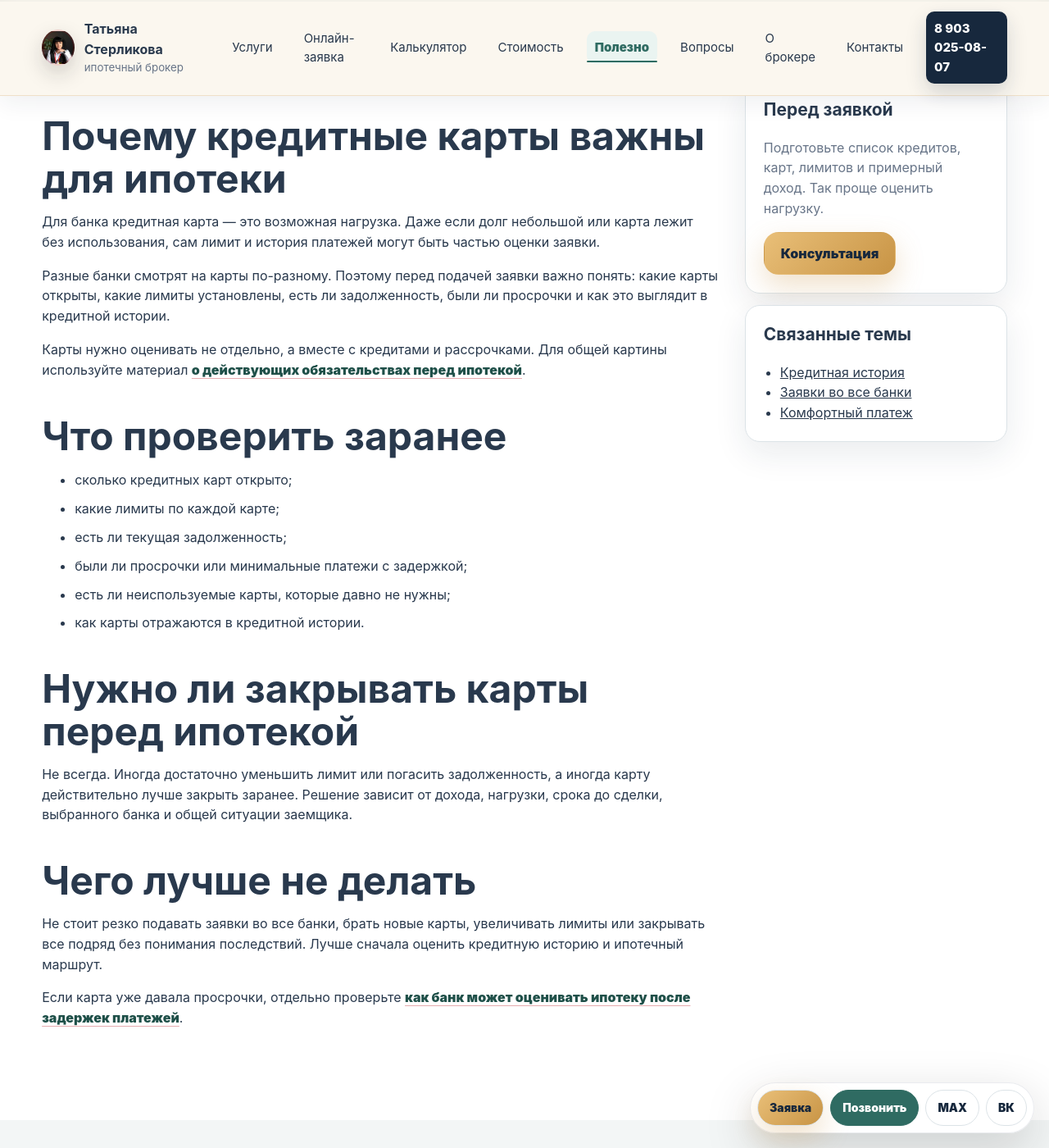
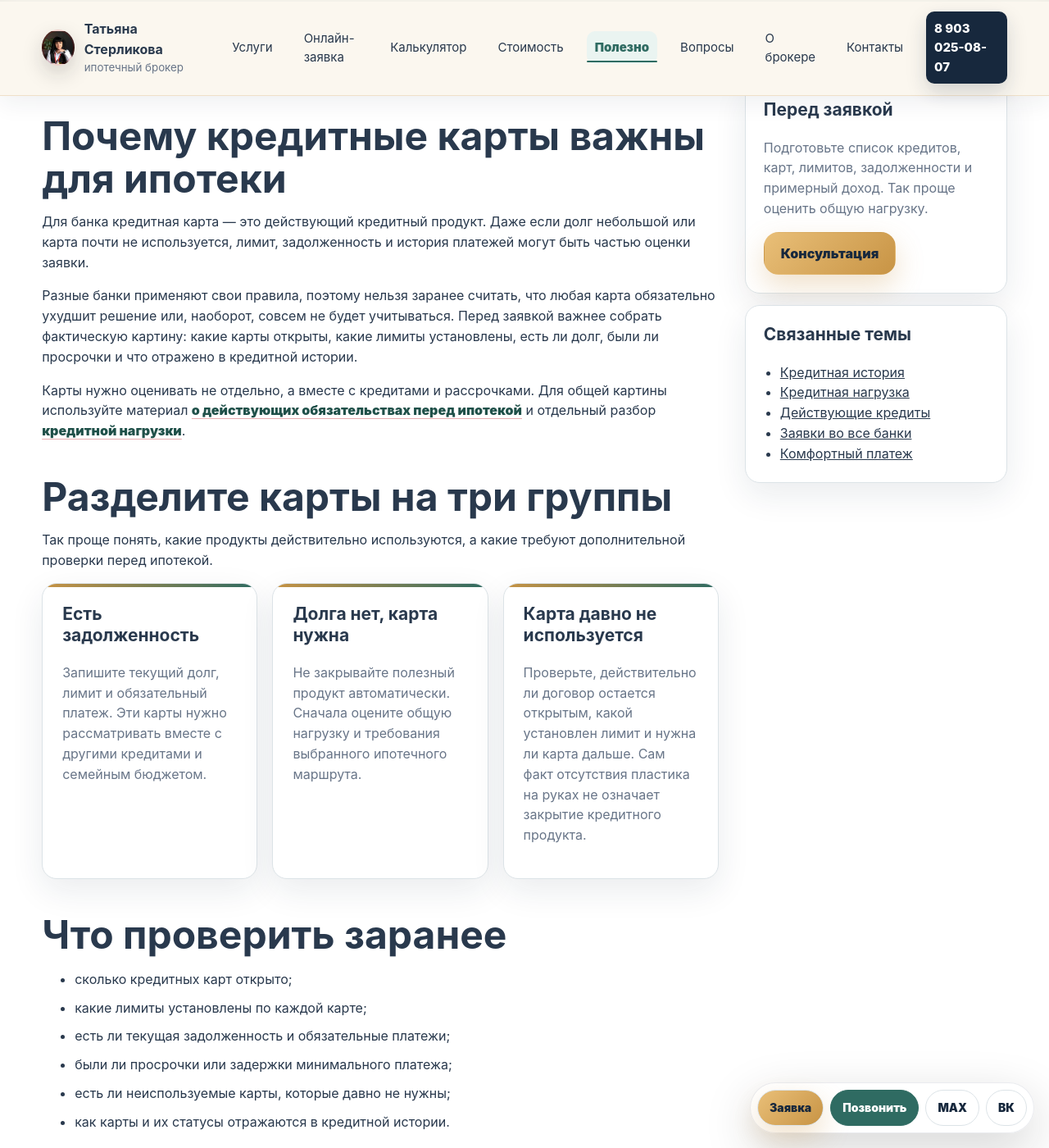
Before and after one commit to deputat36/broker, a Jekyll site: the page built from polezno/kreditnye-karty-pered-ipotekoy.md, in a window 1280 px wide and 1400 px high, scrolled down 927 px. Shown: the whole window at 82% size. Built offline with Jekyll 4.4.1, drawn with Linux system fonts in a browser that asks for light colours; some of the changed text lies outside the part shown.

Commit message:
Усилить материал о кредитных картах перед ипотекой

```diff
--- a/polezno/kreditnye-karty-pered-ipotekoy.md
+++ b/polezno/kreditnye-karty-pered-ipotekoy.md
@@ -21,41 +21,59 @@ schema: '{"@context":"https://schema.org","@type":"Article","headline":"Кред
 <section class="section content-layout">
   <article class="content-main">
     <h2>Почему кредитные карты важны для ипотеки</h2>
-    <p>Для банка кредитная карта — это возможная нагрузка. Даже если долг небольшой или карта лежит без использования, сам лимит и история платежей могут быть частью оценки заявки.</p>
-    <p>Разные банки смотрят на карты по-разному. Поэтому перед подачей заявки важно понять: какие карты открыты, какие лимиты установлены, есть ли задолженность, были ли просрочки и как это выглядит в кредитной истории.</p>
-    <p>Карты нужно оценивать не отдельно, а вместе с кредитами и рассрочками. Для общей картины используйте материал <a class="text-link" href="{{ '/polezno/deystvuyushchie-kredity-pered-ipotekoy/' | relative_url }}">о действующих обязательствах перед ипотекой</a>.</p>
+    <p>Для банка кредитная карта — это действующий кредитный продукт. Даже если долг небольшой или карта почти не используется, лимит, задолженность и история платежей могут быть частью оценки заявки.</p>
+    <p>Разные банки применяют свои правила, поэтому нельзя заранее считать, что любая карта обязательно ухудшит решение или, наоборот, совсем не будет учитываться. Перед заявкой важнее собрать фактическую картину: какие карты открыты, какие лимиты установлены, есть ли долг, были ли просрочки и что отражено в кредитной истории.</p>
+    <p>Карты нужно оценивать не отдельно, а вместе с кредитами и рассрочками. Для общей картины используйте материал <a class="text-link" href="{{ '/polezno/deystvuyushchie-kredity-pered-ipotekoy/' | relative_url }}">о действующих обязательствах перед ипотекой</a> и отдельный разбор <a class="text-link" href="{{ '/polezno/kreditnaya-nagruzka-pered-ipotekoy/' | relative_url }}">кредитной нагрузки</a>.</p>
+
+    <h2>Разделите карты на три группы</h2>
+    <p>Так проще понять, какие продукты действительно используются, а какие требуют дополнительной проверки перед ипотекой.</p>
+    <div class="grid cards-3">
+      <article class="card"><h3>Есть задолженность</h3><p>Запишите текущий долг, лимит и обязательный платеж. Эти карты нужно рассматривать вместе с другими кредитами и семейным бюджетом.</p></article>
+      <article class="card"><h3>Долга нет, карта нужна</h3><p>Не закрывайте полезный продукт автоматически. Сначала оцените общую нагрузку и требования выбранного ипотечного маршрута.</p></article>
+      <article class="card"><h3>Карта давно не используется</h3><p>Проверьте, действительно ли договор остается открытым, какой установлен лимит и нужна ли карта дальше. Сам факт отсутствия пластика на руках не означает закрытие кредитного продукта.</p></article>
+    </div>
 
     <h2>Что проверить заранее</h2>
     <ul>
       <li>сколько кредитных карт открыто;</li>
-      <li>какие лимиты по каждой карте;</li>
-      <li>есть ли текущая задолженность;</li>
-      <li>были ли просрочки или минимальные платежи с задержкой;</li>
+      <li>какие лимиты установлены по каждой карте;</li>
+      <li>есть ли текущая задолженность и обязательные платежи;</li>
+      <li>были ли просрочки или задержки минимального платежа;</li>
       <li>есть ли неиспользуемые карты, которые давно не нужны;</li>
-      <li>как карты отражаются в кредитной истории.</li>
+      <li>как карты и их статусы отражаются в кредитной истории.</li>
     </ul>
 
+    <h2>Сделайте простой список перед консультацией</h2>
+    <p>Не нужны сложные таблицы. Для каждой карты достаточно выписать четыре пункта: лимит, текущая задолженность, примерный обязательный платеж и статус — используете или нет. Рядом добавьте обычные кредиты и рассрочки. Такой список быстрее показывает реальную структуру нагрузки, чем попытка вспомнить все обязательства во время заполнения банковской анкеты.</p>
+    <p>После этого полезно сверить список с <a class="text-link" href="{{ '/polezno/kak-proverit-kreditnuyu-istoriyu-pered-ipotekoy/' | relative_url }}">кредитной историей</a>. Если в отчете есть незнакомая карта, неверный статус или давно закрытый продукт всё еще выглядит действующим, сначала разберитесь с записью, а не отправляйте новую ипотечную заявку вслепую.</p>
+
     <h2>Нужно ли закрывать карты перед ипотекой</h2>
-    <p>Не всегда. Иногда достаточно уменьшить лимит или погасить задолженность, а иногда карту действительно лучше закрыть заранее. Решение зависит от дохода, нагрузки, срока до сделки, выбранного банка и общей ситуации заемщика.</p>
+    <p>Не всегда. Иногда достаточно погасить задолженность или пересмотреть лимит, а иногда ненужный кредитный продукт действительно имеет смысл закрыть заранее. Решение зависит от дохода, общей нагрузки, времени до сделки и выбранного банка.</p>
+    <p>Если карту закрываете, важно проверить не только отсутствие задолженности, но и факт прекращения договора. После этого стоит убедиться, что информация корректно отразилась в кредитной истории. Не рассчитывайте, что простое удаление карты из приложения или уничтожение пластика автоматически закрывает кредитный продукт.</p>
 
     <h2>Чего лучше не делать</h2>
-    <p>Не стоит резко подавать заявки во все банки, брать новые карты, увеличивать лимиты или закрывать все подряд без понимания последствий. Лучше сначала оценить кредитную историю и ипотечный маршрут.</p>
-    <p>Если карта уже давала просрочки, отдельно проверьте <a class="text-link" href="{{ '/polezno/ipoteka-posle-prosrochek/' | relative_url }}">как банк может оценивать ипотеку после задержек платежей</a>.</p>
+    <p>Не стоит непосредственно перед ипотекой открывать новые карты без необходимости, резко увеличивать лимиты, закрывать все продукты подряд или одновременно отправлять заявки в множество банков. Такие действия меняют финансовую картину и усложняют понимание того, что именно повлияло на решение.</p>
+    <p>Если карта уже давала просрочки, отдельно проверьте <a class="text-link" href="{{ '/polezno/ipoteka-posle-prosrochek/' | relative_url }}">как подготовиться к ипотеке после задержек платежей</a>. А если хочется «проверить шансы» массовой рассылкой анкет, сначала прочитайте <a class="text-link" href="{{ '/polezno/pochemu-ne-stoit-podavat-zayavki-vo-vse-banki/' | relative_url }}">почему не стоит подавать заявки во все банки подряд</a>.</p>
   </article>
   <aside class="sidebar">
-    <div class="seo-panel"><h3>Перед заявкой</h3><p>Подготовьте список кредитов, карт, лимитов и примерный доход. Так проще оценить нагрузку.</p><a class="btn btn-primary" href="{{ '/konsultaciya/' | relative_url }}">Консультация</a></div>
-    <div class="seo-panel"><h3>Связанные темы</h3><ul><li><a href="{{ '/polezno/kak-proverit-kreditnuyu-istoriyu-pered-ipotekoy/' | relative_url }}">Кредитная история</a></li><li><a href="{{ '/polezno/pochemu-ne-stoit-podavat-zayavki-vo-vse-banki/' | relative_url }}">Заявки во все банки</a></li><li><a href="{{ '/polezno/kak-ponyat-komfortnyy-platezh-po-ipoteke/' | relative_url }}">Комфортный платеж</a></li></ul></div>
+    <div class="seo-panel"><h3>Перед заявкой</h3><p>Подготовьте список кредитов, карт, лимитов, задолженности и примерный доход. Так проще оценить общую нагрузку.</p><a class="btn btn-primary" href="{{ '/konsultaciya/' | relative_url }}">Консультация</a></div>
+    <div class="seo-panel"><h3>Связанные темы</h3><ul><li><a href="{{ '/polezno/kak-proverit-kreditnuyu-istoriyu-pered-ipotekoy/' | relative_url }}">Кредитная история</a></li><li><a href="{{ '/polezno/kreditnaya-nagruzka-pered-ipotekoy/' | relative_url }}">Кредитная нагрузка</a></li><li><a href="{{ '/polezno/deystvuyushchie-kredity-pered-ipotekoy/' | relative_url }}">Действующие кредиты</a></li><li><a href="{{ '/polezno/pochemu-ne-stoit-podavat-zayavki-vo-vse-banki/' | relative_url }}">Заявки во все банки</a></li><li><a href="{{ '/polezno/kak-ponyat-komfortnyy-platezh-po-ipoteke/' | relative_url }}">Комфортный платеж</a></li></ul></div>
   </aside>
 </section>
 
 <section class="section muted">
   <div class="section-head"><p class="eyebrow">Чек-лист</p><h2>Что сделать до подачи заявки</h2></div>
   <div class="checklist">
-    <div><strong>1</strong><span>Посмотреть все действующие кредитные карты и лимиты.</span></div>
-    <div><strong>2</strong><span>Проверить задолженность, просрочки и минимальные платежи.</span></div>
-    <div><strong>3</strong><span>Не открывать новые карты перед ипотекой без необходимости.</span></div>
-    <div><strong>4</strong><span>Разобрать, какие действия помогут, а какие могут навредить заявке.</span></div>
+    <div><strong>1</strong><span>Посмотреть все действующие кредитные карты, лимиты и задолженность.</span></div>
+    <div><strong>2</strong><span>Сверить карты с кредитной историей и проверить статусы договоров.</span></div>
+    <div><strong>3</strong><span>Не открывать новые карты и не увеличивать лимиты без необходимости перед ипотекой.</span></div>
+    <div><strong>4</strong><span>Если закрываете ненужную карту, убедиться, что закрыт именно договор и информация обновилась.</span></div>
+    <div><strong>5</strong><span>Оценить карты вместе с остальными кредитами, доходом и будущим ипотечным платежом.</span></div>
   </div>
+</section>
+
+<section class="section compact-section">
+  <div class="notice"><div><p class="eyebrow">Можно начать онлайн</p><h2>Передайте основные вводные для первичного разбора</h2><p>В короткой заявке достаточно указать город, задачу и контакты. Подробности по картам и кредитам можно обсудить после первого обращения.</p></div><a class="btn btn-dark" href="{{ '/online-zayavka/' | relative_url }}?source=%2Fpolezno%2Fkreditnye-karty-pered-ipotekoy%2F">Заполнить онлайн-заявку</a></div>
 </section>
 
 <section class="section cta-section">
```
